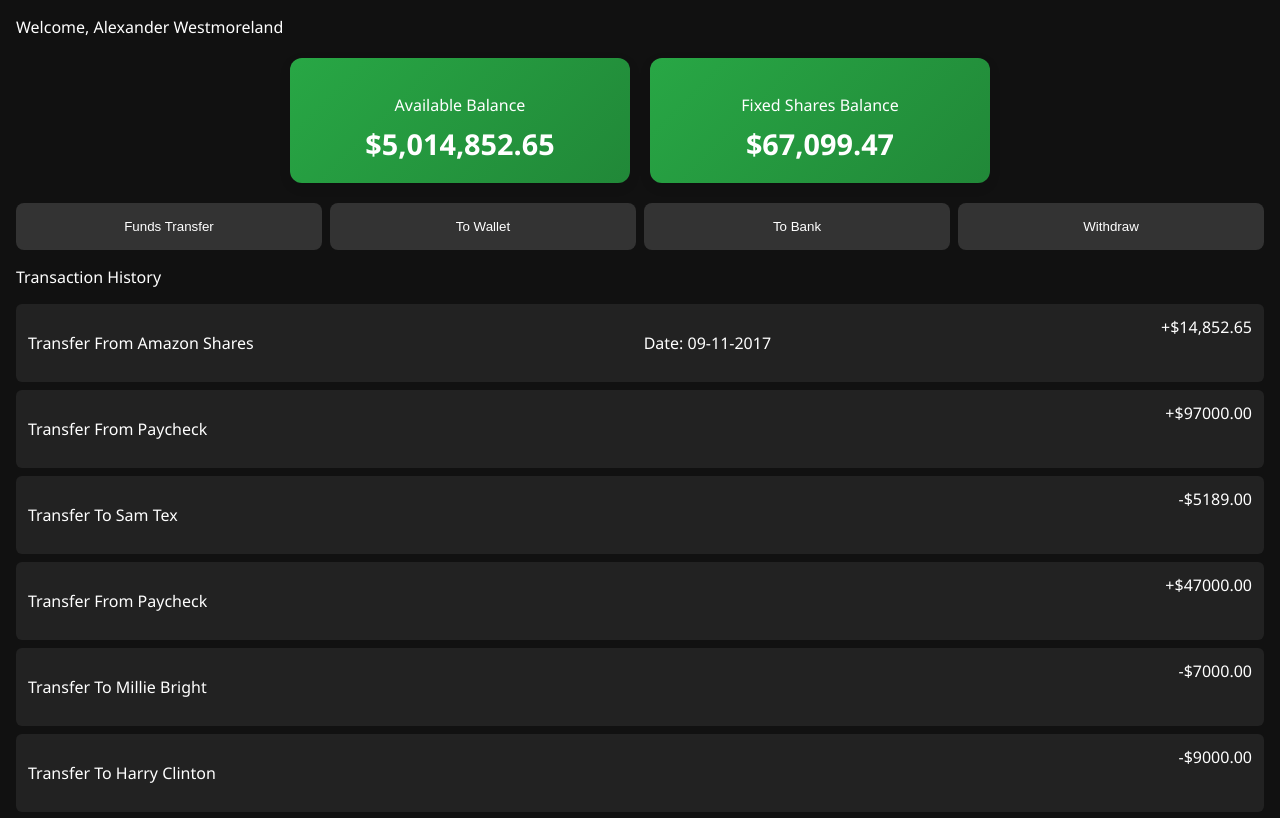
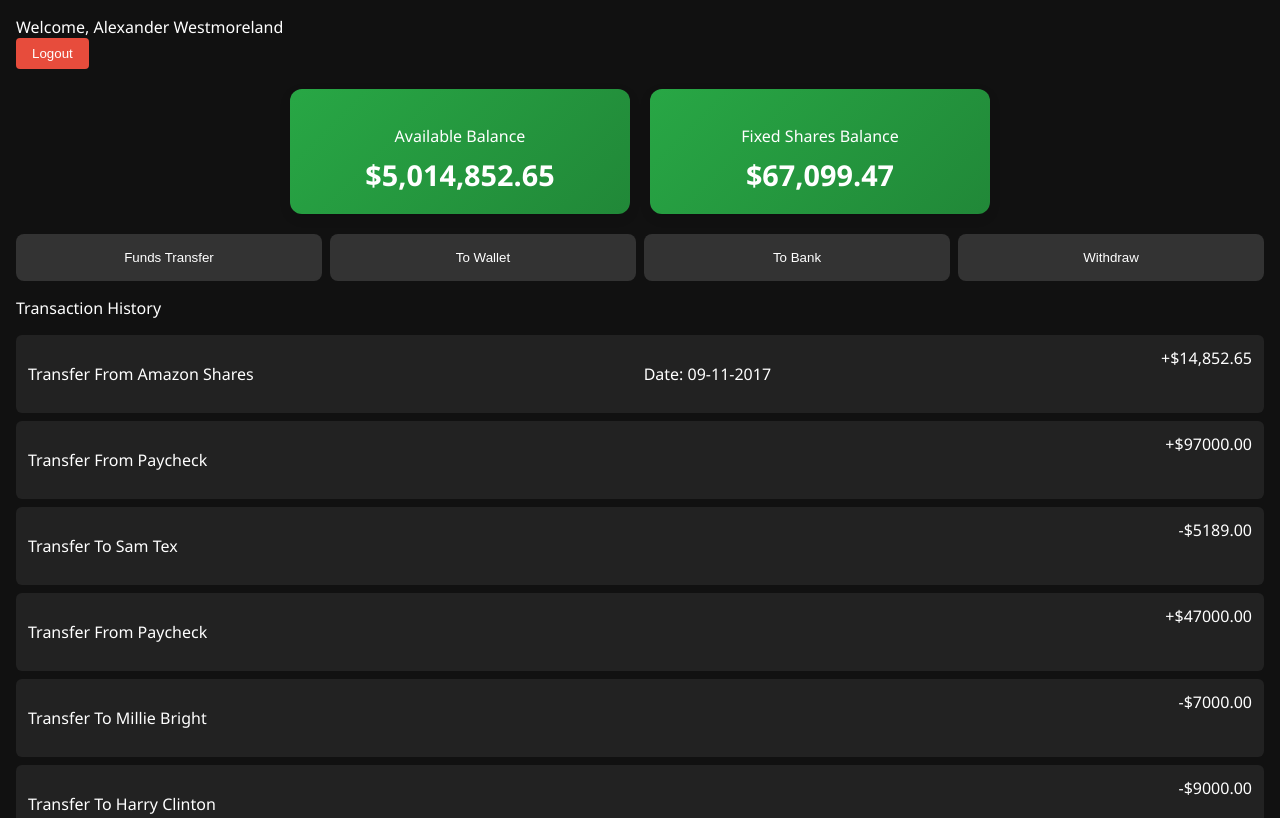
Before and after one commit to Citi-Home/page, a plain HTML site: page dashboard.html in a window 1280 px wide. Shown: the top 818 px of the page. Drawn offline with Linux system fonts and the light colour scheme.

Commit message:
Update dashboard.html

```diff
--- a/dashboard.html
+++ b/dashboard.html
@@ -11,6 +11,12 @@
     <div class="profile">
       <span>Welcome, Alexander Westmoreland</span>
     </div>
+
+    <!-- Logout Button -->
+    <button onclick="logout()" style="margin-left: auto; background-color: #e74c3c; color: white; padding: 8px 16px; border: none; border-radius: 4px; cursor: pointer;">
+      Logout
+    </button>
+
     <div class="balance-cards-container">
       <div class="balance-card">
         <p>Available Balance</p>
@@ -22,6 +28,7 @@
       </div>
     </div>
   </header>
+
   <section class="actions">
     <button onclick="toggleTransferForm()">Funds Transfer</button>
     <button onclick="showPopup()">To Wallet</button>
@@ -88,7 +95,8 @@
     <div class="transaction">
       <p>Transfer To Harry Clinton</p>
       <span>-$9000.00</span>
-    </div><div class="transaction">
+    </div>
+    <div class="transaction">
       <p>Transfer To Sam Tex</p>
       <span>-$5189.00</span>
     </div>
@@ -120,6 +128,11 @@
       const form = document.getElementById('transferForm');
       form.style.display = form.style.display === 'none' ? 'block' : 'none';
     }
+
+    function logout() {
+      alert("Logging out...");
+      window.location.href = "index.html"; // Redirects to homepage
+    }
   </script>
 </body>
 </html>
```
Lines whose indentation alone changed are shown as unchanged.
